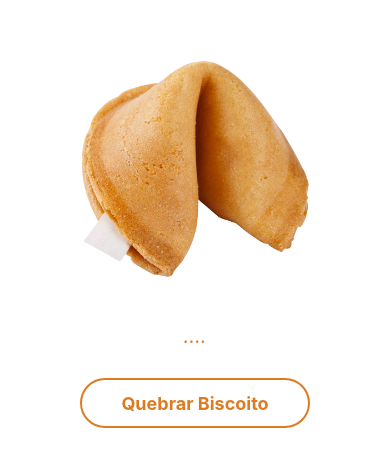
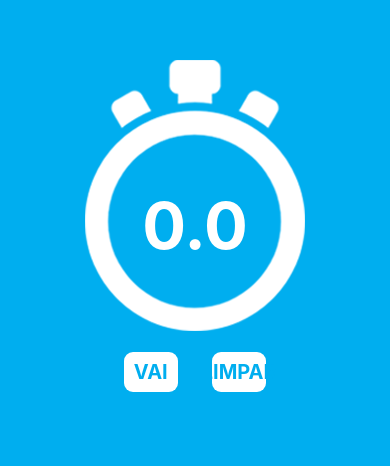
Before and after one commit to klenivingeri/App-React, a React Native app: screen / in a window 390 px wide. Shown: the part 186-652 px from the top of the page. Built offline with nearby package versions, Linux system fonts and the light colour scheme.

Commit message:
App Cronometro

```diff
--- a/App.js
+++ b/App.js
@@ -1,122 +1,134 @@
 import React, { Component } from 'react';
-import {View,
+import {
+  View,
   Text,
+  StyleSheet,
   Image,
-        StyleSheet,
-        TouchableOpacity, // outro tipo de botão
+  TouchableOpacity
   } from 'react-native';
 
-
-
 class App extends Component{
-
     constructor(props){
       super(props);
-    this.state = {
-      textoFrase : '....',
-      img: require('./src/biscoito.png')
+      this.state ={
+
+        botao: 'VAI',
+        numero: 0,
+        ultimo: null
+      }
+
+      this.timer = null;
+      this.vai = this.vai.bind(this);
+      this.limpar = this.limpar.bind(this);
+
+    }
+      vai(){
+
+        if(this.timer != null){
+          clearInterval(this.timer)
+          this.timer = null;
+          this.setState({botao: 'VAI'})
+        }else{
+            this.timer = setInterval( ()=>{
+            this.setState({numero: this.state.numero + 0.1})
+          },100)
+          this.setState({botao: 'PARAR'})
+
+        }
 
 
       }
-    this.quebraBiscoito = this.quebraBiscoito.bind(this);
-    this.frases = [
-        'Siga os bons e aprenda com eles.',
-        'O bom-senso vale mais do que muito conhecimento.',
-        'O riso é a menor distância entre duas pessoas.',
-        'Deixe de lado as preocupações e seja feliz.',
-        'Realize o óbvio, pense no improvavel e conquiste o impossível',
-        'Acredite em milagres, mas não dependa deles',
-        'A maior barreita para p sucesso é o medo do fracasso'
-    ];
+
+      limpar(){
+        if(this.timer != null){
+          clearInterval(this.timer);
+          this.timer = null;
+
         }
-
-
-  quebraBiscoito(){
-    let numeroAleatorio = Math.floor(Math.random() * this.frases.length);
         this.setState({
-      textoFrase: '"' + this.frases[numeroAleatorio] +'"',
-      img: require('./src/biscoitoAberto.png')
-    });
+          ultimo: this.state.numero,
+          botao:'VAI',
+          numero: 0
+        })
       }
-
 
   render(){
     return(
       <View style={styles.container}>
+
         <Image
-        source={this.state.img}
-        style={styles.img}
+          source={require('./src/cronometro.png')}
+          style={styles.crometro}
           />
 
-        <Text style={styles.textoFrase}>{this.state.textoFrase}</Text>
+        <Text style={styles.timer}>{this.state.numero.toFixed(1)}</Text>
 
 
-        <TouchableOpacity style={styles.botao} onPress={this.quebraBiscoito}>
         <View style={styles.btnArea}>
-            <Text style={styles.btnTexto}>Quebrar Biscoito</Text>
+
+          <TouchableOpacity style={styles.btn} onPress={this.vai}>
+            <Text style={styles.btnTexto}>{this.state.botao}</Text>
+          </TouchableOpacity>
+
+          <TouchableOpacity style={styles.btn} onPress={this.limpar}>
+            <Text style={styles.btnTexto}>LIMPAR</Text>
+          </TouchableOpacity>
+
         </View>
-        </TouchableOpacity>
+
+        <View style={styles.areaUltima}>
+            <Text style={styles.tempoCorrida}>
+            {this.state.ultimo > 0 ? 'Ultimo tempo: ' + this.state.ultimo.toFixed(2) + 's': ''}
+            </Text>
+          </View>
 
       </View>
     );
   }
-
 }
-
-
-export default App;
-
 
 const styles = StyleSheet.create({
   container:{
     flex:1,
-    alignItems: 'center',
-    justifyContent: 'center'
+    alignItems:'center',
+    justifyContent: 'center',
+    backgroundColor: '#00aeef'
   },
-  img:{
-    width:250,
-    height:250
-  },
-  textoFrase:{
-    fontSize:20,
-    color:'#dd7b22',
-    margin:30,
-    fontStyle: 'italic',
-    textAlign:'center'
-  },
-  botao:{
-    width:230,
-    height:50,
-    borderWidth:2,
-    borderColor: '#dd7b22',
-    borderRadius:25
+  timer:{
+    marginTop: -150,
+    color: '#FFF',
+    fontSize:65,
+    fontWeight: 'bold'
   },
   btnArea:{
+    flexDirection: 'row',
+    marginTop: 70,
+    height:40
+  },
+  btn:{
     flex:1,
-     flexDirection:'row',
     justifyContent: 'center',
-     alignItems:'center'
+    alignItems:'center',
+    backgroundColor: '#fff',
+    height: 40,
+    margin:17,
+    borderRadius: 9
   },
   btnTexto:{
-     fontSize:18,
+    fontSize:20,
     fontWeight: 'bold',
-     color:'#dd7b22'
+    color:'#00aeef'
+  },
+  areaUltima:{
+    marginTop: 40,
 
+  },
+  tempoCorrida:{
+    fontSize: 25,
+    fontStyle: 'italic',
+    color: 'white'
   }
 
-})
+});
 
-/**
- ***  justifyContent:
- * - flex-start
- * - center
- * - flex-end
- * - space-around
- *
- *** alignItems:
- * - flex-start
- * - center
- * - flex-end
- * - stretch : quando não tem nada dentro pega toda linha
- *
- */
+export default App;
```
Also changed, not shown: src/cronometro.png (added). Lines whose indentation alone changed are shown as unchanged.
